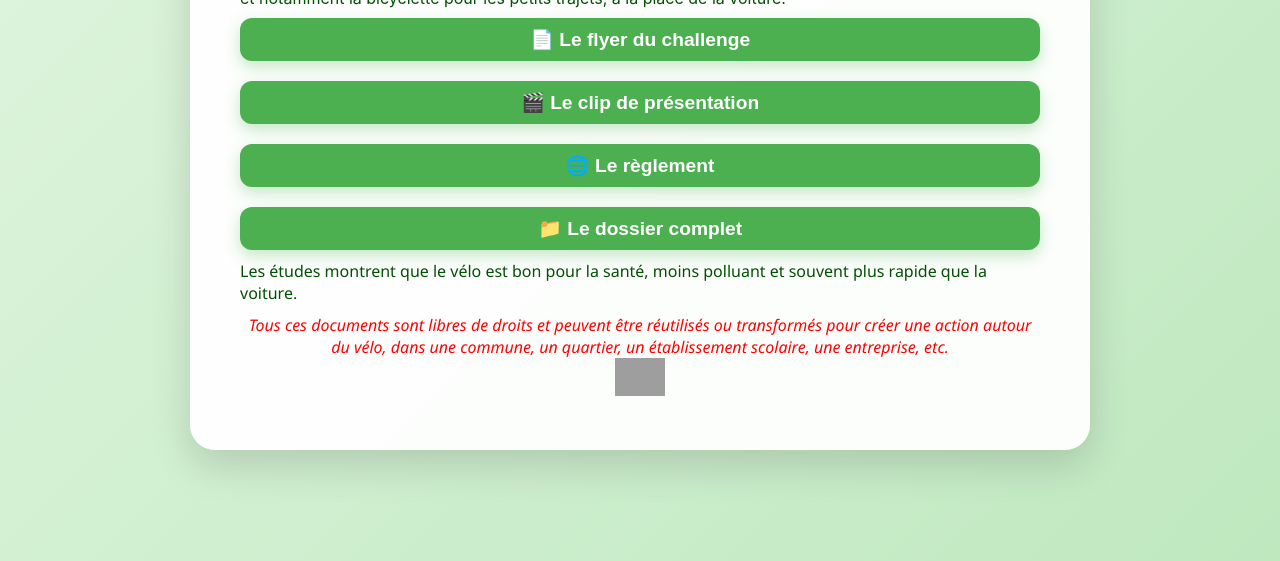
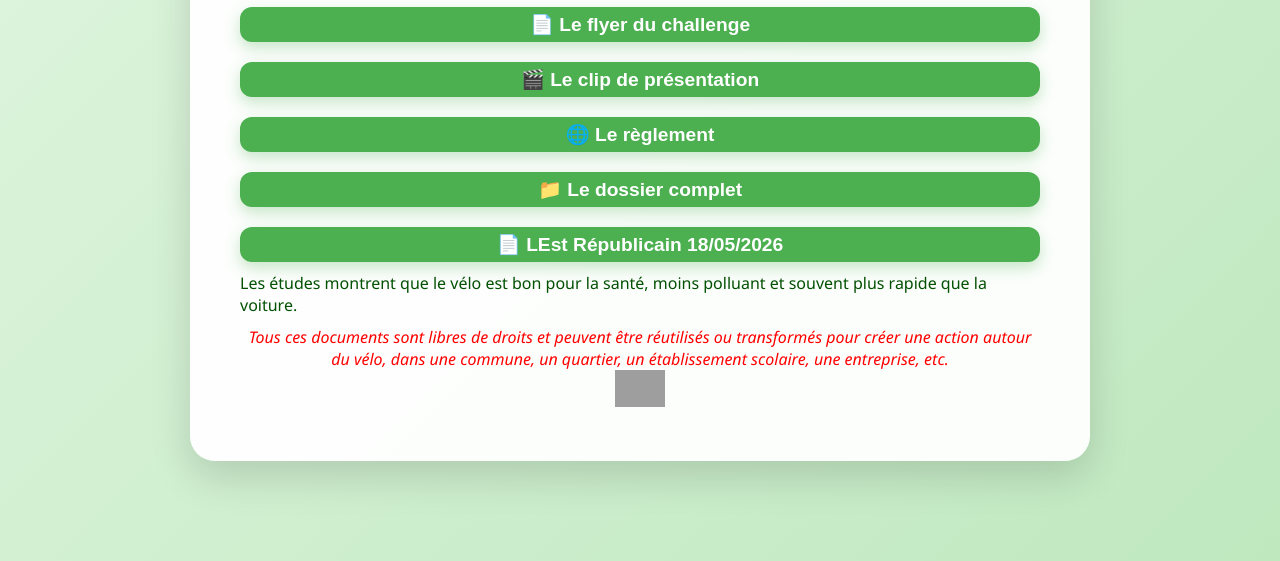
Before and after one commit to Joma2534/Challenge2026, a plain HTML site: page challenge_2026/index.html in a window 1280 px wide. Shown: the part 239-800 px from the top of the page. Drawn offline with Linux system fonts and the light colour scheme; grey boxes are pictures that could not be loaded.

Commit message:
Add files via upload

```diff
--- a/challenge_2026/index.html
+++ b/challenge_2026/index.html
@@ -31,6 +31,8 @@
             <a href="clip_video_2026.mp4" target="_blank" class="btn">🎬 Le clip de présentation</a>
             <a href="https://joma-8.jimdosite.com/" target="_blank" class="btn">🌐 Le règlement</a>
             <a href="dossier_2026.pdf" target="_blank" class="btn">📁 Le dossier complet</a>
+            <a href="est_rep.pdf" target="_blank" class="btn">📄 LEst Républicain 18/05/2026</a>
+
         </div>
 
         <p style="margin-top: 10px; margin-bottom: 10px; font-family: 'Segoe UI', Arial, sans-serif; text-align: left; color: rgb(2, 80, 2);">
--- a/challenge_2026/style.css
+++ b/challenge_2026/style.css
@@ -57,7 +57,7 @@
     text-decoration: none;
     font-size: 1.2em;
     font-weight: bold;
-    padding: 10px 30px;
+    padding: 6px 30px;
     border-radius: 12px;
     transition: all 0.3s ease;
     box-shadow: 0 6px 15px rgba(76, 175, 80, 0.3);
```
Also changed, not shown: challenge_2026/est_rep.jpg (added), 1 other file.
